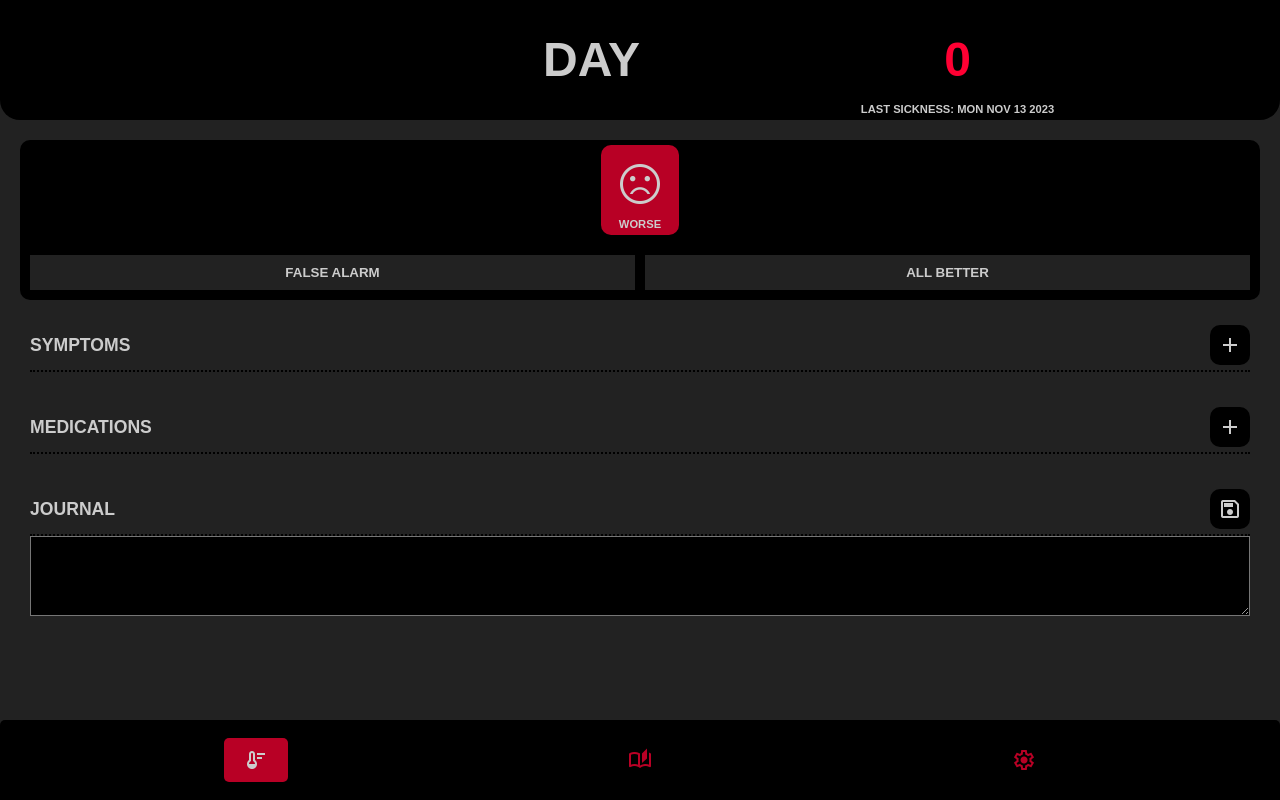
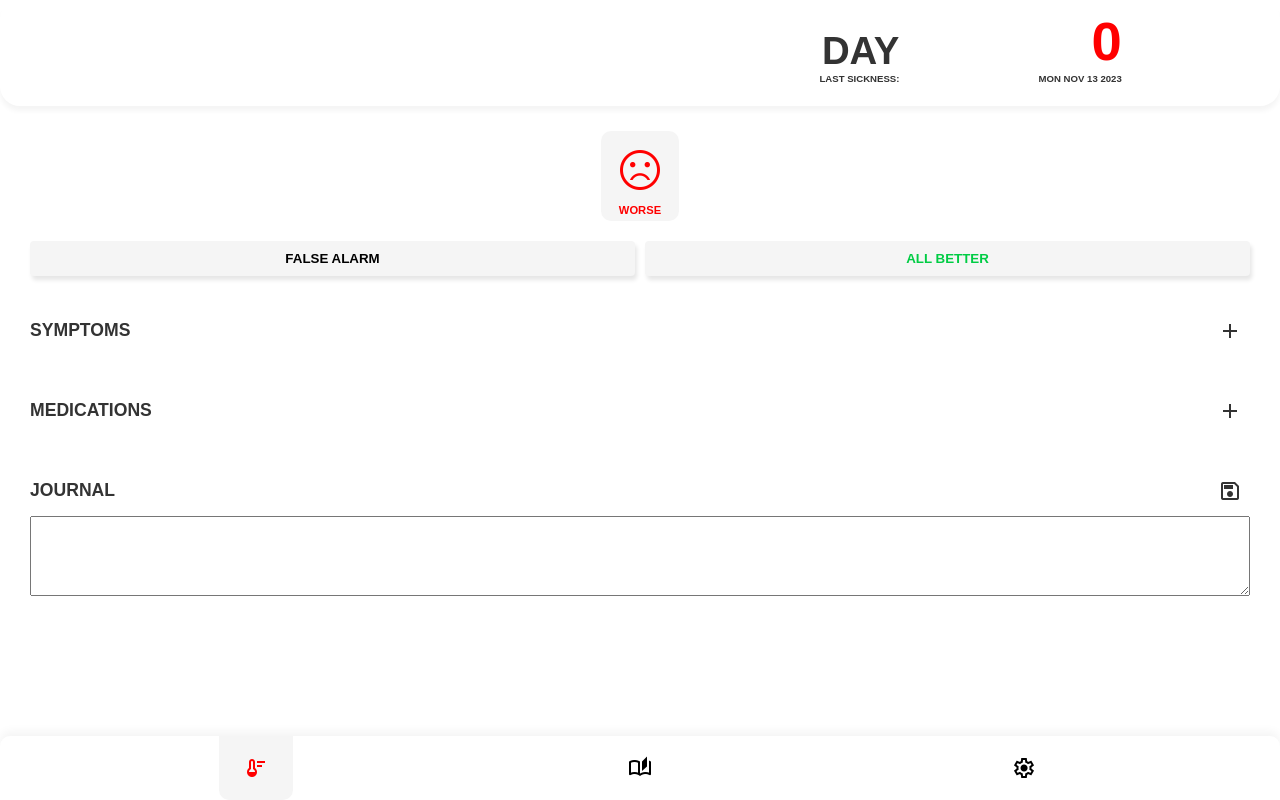
Before and after one commit to codeartery/sickjournal, a plain HTML site: page index.html in a window 1280 px wide. Both pictures are taken after a click on the button "i feel sick". Drawn offline with nearby package versions, Linux system fonts and the light colour scheme.

Commit message:
UI updates
Playing around with UI.
Updated history page to show number of records, and average sickness

```diff
--- a/index.html
+++ b/index.html
@@ -20,10 +20,10 @@
 
     <main>
         <header>
-            <span class="days-sick-label">Day </span><span class="days-sick-value" id="daysSickValue">0</span>
-            <span class="last-sick">
-                <span class="last-sick-label">Last sickness: </span><span class="last-sick-value" id="lastSickValue"></span>
-            </span>
+            <span class="days-sick-label">Day</span>
+            <span class="days-sick-value" id="daysSickValue">0</span>
+            <span class="last-sick-label">Last sickness:</span>
+            <span class="last-sick-value" id="lastSickValue"></span>
         </header>
         <section id="goodUI">
             <div class="layout layout-row2 layout-center">
@@ -34,9 +34,9 @@
                 <div class="p1">
                     <div class="layout layout-col2 layout-gap">
                         <form action="./pages/history.html">
-                            <input type="submit" name="old" value="i was sick"/>
+                            <input class="btn" type="submit" name="old" value="i was sick"/>
                         </form>
-                        <input type="button" name="new" value="i feel sick" onclick="dbCreateEvent()" />
+                        <input class="btn color-red" type="button" name="new" value="i feel sick" onclick="dbCreateEvent()" />
                     </div>
                 </div>
             </div>
@@ -60,8 +60,8 @@
                 </div>
                 <div class="container pt2">
                     <div class="layout layout-col2 layout-gap">
-                        <input type="button" name="cancel" value="False alarm" onclick="dbCancelEvent()" />
-                        <input type="button" name="save" value="All better" onclick="dbCompleteEvent()"  />
+                        <input class="btn" onclick="dbCancelEvent()" value="false alarm" />
+                        <input class="btn color-green" onclick="dbCompleteEvent()" value="all better"/>
                     </div>
                 </div>
             </div>
@@ -74,7 +74,7 @@
                 <template id="templateSymItem">
                     <div data-index="0" class="lined-rows layout layout-col2 layout-center">
                        <span class="row-label">{name}</span>
-                       <span class="row-image material-symbols-outlined" onclick="dbDeleteSymptom(this)">delete</span>
+                       <span class="row-image material-symbols-outlined color-red" onclick="dbDeleteSymptom(this)">delete</span>
                     </div>
                 </template>
 
@@ -88,7 +88,7 @@
                 <template id="templateMedItem">
                     <div data-index="0" class="lined-rows layout layout-col2 layout-center">
                        <span class="row-label">{name}</span>
-                       <span class="row-image material-symbols-outlined" onclick="dbDeleteMedication(this)">delete</span>
+                       <span class="row-image material-symbols-outlined color-red" onclick="dbDeleteMedication(this)">delete</span>
                    </div>
                </template>
            </div>
@@ -221,7 +221,7 @@
             dbUpdateEvent()
             uiUpdateJournal()
             var crntColor = btn.style.color;
-            btn.style.color = "var(--color-success)";
+            btn.style.color = "#0c4";
             setTimeout(()=> btn.style.color = crntColor, 1500)
         }
 
@@ -308,14 +308,14 @@
             var first = dbCurrentEvent.entries[0].date
             var today = new Date()
             today.setHours(0,0,0,0)
-            var days = (today.getTime() - first.getTime()) / (1000 * 3600 * 24)
+            var days = Math.trunc((today.getTime() - first.getTime()) / (1000 * 3600 * 24))
             document.getElementById('lastSickValue').innerText = first.toDateString()
 
             var daysSickElem = document.getElementById('daysSickValue')
             daysSickElem.innerText = days
-            daysSickElem.classList.remove('text-worse')
-            daysSickElem.classList.remove('text-better')
-            daysSickElem.classList.add('text-' + (dbCurrentEvent.better ? 'better': 'worse'))
+            daysSickElem.classList.remove('color-red')
+            daysSickElem.classList.remove('color-green')
+            daysSickElem.classList.add((dbCurrentEvent.better ? 'color-green': 'color-red'))
 
         }
 
--- a/styles/edit.css
+++ b/styles/edit.css
@@ -1,33 +1,9 @@
-button {
-    display: grid;
-    grid-template-columns: 2fr 1fr;
-    gap: 5px;
-    place-items: center;
-    border-radius: 10px;
-    background-color: var(--color-bg);
-    border-color: var(--color-ba);
-    padding: 5px 15px;
-    color: var(--color-ft);
-    text-transform: uppercase;
-    font-weight: bold;
-}
-
-button:first-child {
-    color: var(--color-success);
-}
-
-button:last-child {
-    color: var(--color-fg);
-}
-
 .journalArea {
-    background-color: var(--color-ba);
     border-radius: 10px 10px 0 0;
     padding: 10px;
+    padding-bottom: 20px;
 }
 textarea {
-    background-color: var(--color-bg);
-    color: var(--color-fa);
     width: 100%;
     height: 5rem;
     padding: 10px;
@@ -45,25 +21,22 @@ table {
 }
 
 table th {
-    background-color: var(--color-ba);
-    color: var(--color-fg);
     font-weight: bold;
     padding: 20px 10px;
     text-transform: uppercase;
     letter-spacing: 1px;
-    border-top: 1px solid var(--color-ba);
-    border-bottom: 1px solid var(--color-ba);
+    border-bottom: 2px solid #ddd;
 }
 
 table tr td {
     padding: 15px 10px;
 }
 table tr:nth-child(even) td {
-  border-bottom: 1px solid var(--color-ba);
+  border-bottom: 1px solid #eee;
 }
 
 table tr:hover td {
-  color: #fff;
+   background-color: whitesmoke;
 }
 
 table tr *:last-child {
@@ -71,7 +44,7 @@ table tr *:last-child {
 }
 
 dialog {
-    background-color: var(--color-fg);
+    background-color: #fff;
     border: none !important;
     border-radius: 25px;
     box-shadow: 0 0 #000, 0 0 #000, 0 25px 50px -12px rgba(0, 0, 0, 0.25);
@@ -81,7 +54,7 @@ dialog {
 }
 
 dialog::backdrop {
-    background-color: rgba(0,0,0,0.3);
+    background-color: rgba(0,0,0,0.7);
 }
 
 dialog > div {
@@ -94,7 +67,7 @@ dialog > form {
     gap: 1rem;
     grid-template-columns: 1fr 1fr;
     grid-template-rows: repeat(4, 1fr);
-    margin: 1rem 0;
+    padding: 40px 0;
 }
 
 dialog > form > label {
@@ -106,7 +79,10 @@ dialog > form > select {
     grid-column: 2;
 }
 
-section button {
-    background-color: var(--color-ba);
-    margin: 2rem auto;
+input[type="date"] {
+    width: 200px;
 }
+
+nav .btn {
+    padding: 10px;
+}
--- a/styles/global.css
+++ b/styles/global.css
@@ -1,18 +1,3 @@
-:root {
-    /* background colors: main, active, themed */
-    --color-bg: #222;
-    --color-ba: #000;
-    --color-bt: hsl(348, 100%, 36%);
-
-    /* foreground colors: main, active, themed */
-    --color-fg: #ccc;
-    --color-fa: #fff;
-    --color-ft: hsl(348, 100%, 50%);
-
-    /* special colors */
-    --color-success: #50C878;
-}
-
 * {
   box-sizing: border-box;
   padding: 0;
@@ -26,12 +11,11 @@ body {
 
     font-family: Arial;
     text-transform: uppercase;
-    background-color: var(--color-bg);
-    color: var(--color-fg);
+    background-color: white;
+    color: hsl(136, 0%, 20%);
 }
 
 main {
-    background-color: var(--color-bg);
     margin-bottom: 10vh;
 }
 
@@ -43,21 +27,21 @@ nav {
     bottom: 0;
     left: 0;
     right: 0;
-    height: 10vh;
-    background-color: var(--color-ba);
-    border-radius: 5px 5px 0px 0px;
+    border-radius: 10px 10px 0px 0px;
+    box-shadow: 0px -5px 10px whitesmoke;
+    background-color: #fff;
 }
 
 nav > a {
-    padding: 10px 20px;
-    border-radius: 5px;
+    padding: 20px 25px;
+    border-radius: 0 0 10px 10px;
     text-decoration: none;
-    color: var(--color-bt);
+    color: black;
 }
 
 a.nav-active {
-    background-color: var(--color-bt);
-    color: var(--color-fg);
+    color: red;
+    background-color: whitesmoke;
 }
 
 .layout {
@@ -94,7 +78,6 @@ a.nav-active {
 
 .highlighted-rows {
     padding: 10px;
-    background-color: var(--color-ba);
     border-radius:10px;
 }
 
@@ -123,13 +106,11 @@ a.nav-active {
 .row-image {
     justify-self: end;
     cursor: pointer;
-    background-color: var(--color-ba);
     border-radius: 10px;
     padding: 8px;
 }
 
 .container {
-    background-color: var(--color-ba);
     border-radius: 10px;
     padding: 5px;
 }
@@ -153,3 +134,42 @@ a.nav-active {
 .ph2 {
     padding: 0px 20px;
 }
+
+.mt1 {
+    margin-top: 10px;
+}
+
+
+.btn {
+    display: flex;
+    place-items: center;
+    box-shadow: 2px 4px 4px hsl(168, 0%, 90%);
+    background-color: #f5f5f5;
+    color: black;
+    text-transform: uppercase;
+    font-weight: bold;
+    cursor: pointer;
+    border: none;
+    border-radius: 4px;
+    padding: 10px 15px;
+    text-align: center;
+}
+
+.btn > * {
+    padding: 0 5px;
+    align-self: center;
+    justify-self: center;
+}
+
+.color-green {
+    color: #0c4;
+}
+
+.color-red {
+    color: red;
+}
+
+.center {
+    margin: 0 auto;
+    margin-top: 20px;
+}
--- a/styles/history.css
+++ b/styles/history.css
@@ -2,68 +2,39 @@
     font-size: 1rem;
 }
 
-.row-image:before {
-    content: '';
-    width: 0;
-    height: 100%;
-    border: 1px solid var(--color-bg);
-    margin-right: 12px;
-}
-
 .row-date {
     padding-top: 2px;
-    color: var(--color-ft);
+    color: gray;
 }
 
 .row-image {
-    color: var(--color-bt);
+    color: black;
 }
 
 header {
-    position: sticky;
-    top: 0;
-    padding: 20px 0;
-    background-color: var(--color-bg);
-    border-radius: 0 0 20px 20px;
+    display: grid;
+    grid-template-columns: 1fr 1fr;
+    grid-template-rows: 2.5fr;
+    padding: 10px;
+    padding-bottom: 20px;
+
+    box-shadow: 0px 5px 5px #eee;
+    border-radius: 20px;
 }
 
 header > span {
     font-size: 0.75rem;
+    align-self: center;
+    justify-self: center;
 }
 
-input[type='button'] {
-    background-color: var(--color-ba);
-    border-color: var(--color-fg);
-    color: var(--color-fg);
-    padding: 5px 15px;
-    cursor: pointer;
-    margin-left: 5px;
-}
-
-button {
-    display: grid;
-    grid-template-columns: 2fr 1fr;
-    gap: 5px;
-    place-items: center;
-    border-radius: 10px;
-    background-color: var(--color-bg);
-    border-color: var(--color-ba);
-    padding: 5px 15px;
-    color: var(--color-ft);
-    text-transform: uppercase;
+header > .stat-value {
+    font-size: 3rem;
     font-weight: bold;
 }
 
-button:first-child {
-    color: var(--color-success);
-}
-
-button:last-child {
-    color: var(--color-fg);
-}
-
 dialog {
-    background-color: var(--color-fg);
+    background-color: #fff;
     border: none !important;
     border-radius: 25px;
     box-shadow: 0 0 #000, 0 0 #000, 0 25px 50px -12px rgba(0, 0, 0, 0.25);
@@ -73,31 +44,24 @@ dialog {
 }
 
 dialog::backdrop {
-    background-color: rgba(0,0,0,0.3);
+    background-color: rgba(0,0,0,0.7);
 }
 
-dialog > div {
+dialog > div,
+dialog > form {
     display: flex;
     justify-content: space-between;
 }
 
 dialog > form {
-    display: grid;
-    gap: 1rem;
-    grid-template-columns: 1fr 1fr;
-    margin: 1rem 0;
+    padding: 40px 0;
 }
 
-dialog > form > label {
-    grid-column: 1;
+input[type="date"] {
+    width: 200px;
 }
 
-dialog > form > input,
-dialog > form > select {
-    grid-column: 2;
+form:hover,
+form:active {
+    background-color: whitesmoke;
 }
-
-main > button {
-    background-color: var(--color-ba);
-    margin: 2rem auto;
-}
--- a/styles/index.css
+++ b/styles/index.css
@@ -1,48 +1,49 @@
 header {
     display: grid;
-    grid-template-columns: 1fr 1fr;
-    grid-template-rows: 1fr min-content;
-    place-items: center;
-    background-color: var(--color-ba);
-    padding: 20px 5px 0px 5px;
-    border-radius: 0 0 20px 20px;
-    height: 15vh;
+    grid-template-columns: 2fr 1fr 0.75fr 0.5fr;
+    grid-template-rows: 2.5fr 0.5fr;
+    padding: 10px;
+    padding-bottom: 20px;
+
+    box-shadow: 0px 5px 5px whitesmoke;
+    border-radius: 20px;
 }
 
 header > .days-sick-label {
     grid-row: 1;
-    grid-column: 1;
+    grid-column: 2;
+    align-self: end;
     justify-self: end;
-    font-size: 3rem;
-    font-weight: 800;
+    font-size: 2.4rem;
+    font-weight: bold;
 }
 
 header > .days-sick-value {
     grid-row: 1;
-    grid-column: 2;
-    justify-self: center;
-    font-size: 3rem;
-    font-weight: 800;
+    grid-column: 3;
+    align-self: end;
+    justify-self: end;
+    font-size: 3.4rem;
+    font-weight: bold;
 }
 
-header > .text-better {
-    color: var(--color-success);
+header > .last-sick-label {
+    grid-row: 2;
+    grid-column: 2;
+    align-self: end;
+    justify-self: end;
+    font-size: 0.6rem;
+    font-weight: bold;
 }
 
-header > .text-worse {
-    color: var(--color-ft);
-}
-
-header > .last-sick {
+header > .last-sick-value {
     grid-row: 2;
-    grid-column: 2;
-    font-size: .7rem;
-    font-weight: 900;
-    padding: 5px;
-}
-
-header > .last-sick > .last-sick-label {
-    color: var(--color-fg);
+    grid-column: 3;
+    align-self: end;
+    justify-self: end;
+    font-size: 0.6rem;
+    font-weight: bold;
+    white-space: nowrap;
 }
 
 #goodUI {
@@ -53,40 +54,15 @@ header > .last-sick > .last-sick-label {
     display: block;
 }
 
-#sickUI input {
-    padding: 10px 20px;
-    background-color: var(--color-bg);
-    color: var(--color-fg);
-    text-transform: uppercase;
-    font-weight: bold;
-    cursor: pointer;
-    border: none;
-}
-
 #sickUI textarea {
-    background-color: var(--color-ba);
-    color: var(--color-fa);
     width: 100%;
     height: 5rem;
     padding: 10px;
 }
 
-#goodUI input {
-    padding: 10px 20px;
-    background-color: var(--color-ba);
-    color: var(--color-fg);
-    text-transform: uppercase;
-    font-weight: bold;
-    cursor: pointer;
-    border: none;
-}
-
-#goodUI input[type='button'] {
-    background-color: var(--color-bt);
-}
-
 .mood {
     cursor: pointer;
+    background-color: whitesmoke;
 }
 
 #goodUI .mood-image {
@@ -117,5 +93,5 @@ header > .last-sick > .last-sick-label {
 }
 
 #sickUI .mood-active {
-    background-color: var(--color-bt);
+    color: red;
 }
```
Also changed, not shown: pages/edit.html (+7 -7 lines), pages/history.html (+30 -11 lines), pages/settings.html (+10 -10 lines).
